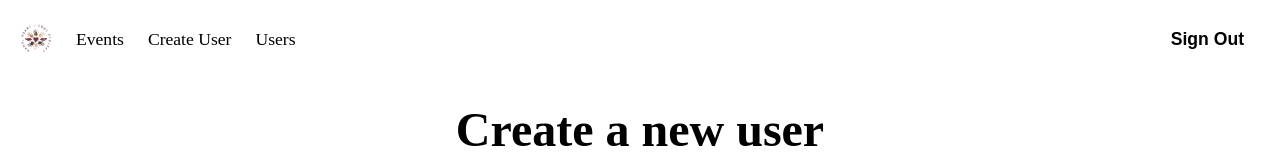
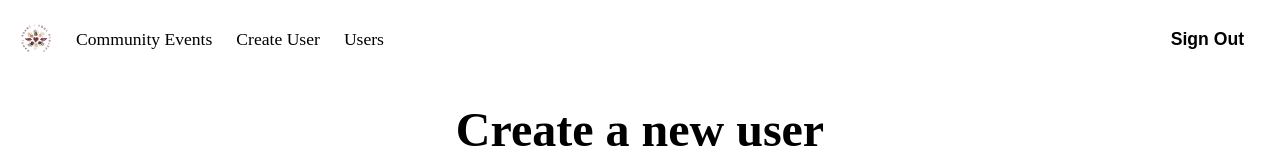
Before and after one commit to HandHeartSoulProject/HandHeartSoulProject.github.io, a React (Vite) app: page /Hand-Heart-and-Soul/create-user in a window 1280 px wide. Shown: the top 160 px of the page. Built offline with nearby package versions, Linux system fonts and the light colour scheme; the HTML template or start-up script is replaced by a standard one.

Commit message:
changed file name to refence new event type names

```diff
--- a/src/App.tsx
+++ b/src/App.tsx
@@ -2,7 +2,7 @@ import { createBrowserRouter, createRoutesFromElements, Route, RouterProvider }
 
 import NavLayout from "./components/NavLayout";
 import CreateUsers from "./pages/CreateUsers";
-import Events from "./pages/Events";
+import CommunityEvents from "./pages/CommunityEvents";
 import Login from "./pages/Login";
 import UsersTable from "./pages/UsersTable";
 import "./styles/App.scss";
@@ -13,7 +13,7 @@ function App() {
 			<>
 				<Route path="/" element={<Login />} />
 				<Route path="/" element={<NavLayout />}>
-					<Route path="events" element={<Events />} />
+					<Route path="events" element={<CommunityEvents />} />
 					<Route path="create-user" element={<CreateUsers />} />
 					<Route path="users" element={<UsersTable />} />
 				</Route>
--- a/src/components/NavBar.tsx
+++ b/src/components/NavBar.tsx
@@ -12,7 +12,7 @@ function NavBar() {
 			<div className="links">
 				<img src={logo} alt="Hand, Heart, and Soul" className="logo" />
 				<NavLink to="events" className={activeClass}>
-					Events
+					Community Events
 				</NavLink>
 				<NavLink to="create-user" className={activeClass}>
 					Create User
--- a/src/pages/Events.tsx
+++ b/src/pages/CommunityEvents.tsx
@@ -4,7 +4,7 @@ import { Database } from "../types/supabase";
 
 const dateOptions: any = { weekday: "short", year: "numeric", month: "numeric", day: "numeric" };
 
-function Events() {
+function communityEvents() {
 	type eventType = Database["public"]["Tables"]["events"]["Row"] & {
 		type: { name: Database["public"]["Tables"]["eventTypes"]["Row"]["name"] };
 	};
@@ -77,4 +77,4 @@ function Events() {
 	);
 }
 
-export default Events;
+export default communityEvents;
```
